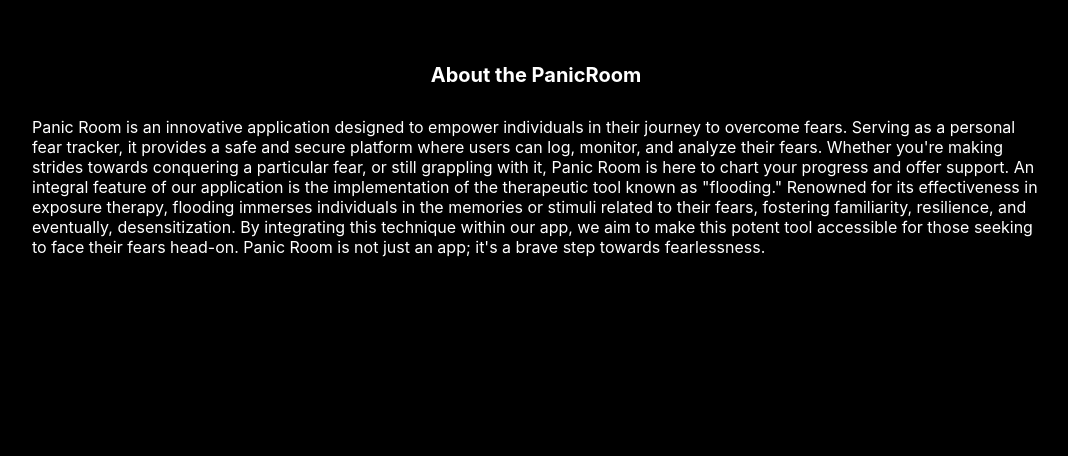
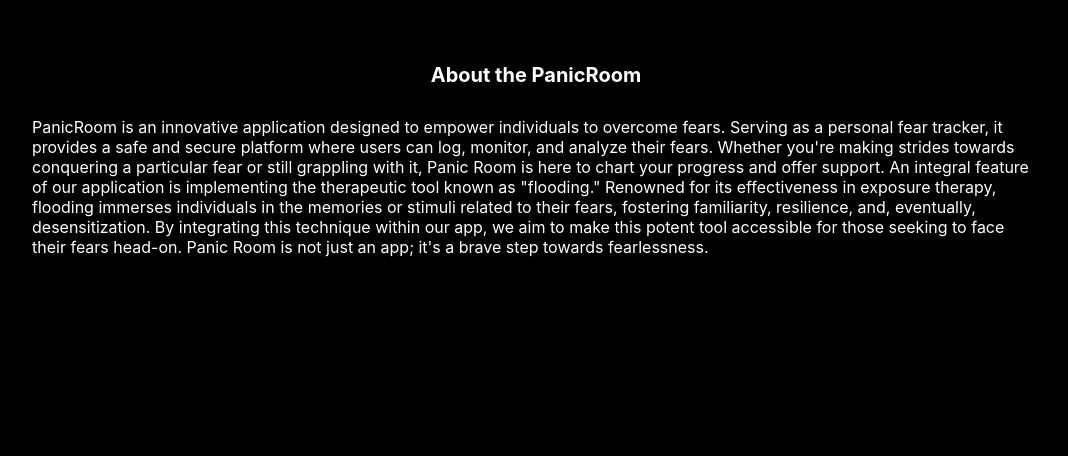
Before and after one commit to PeterLucido/PanicRoom, a Django app: page /about/ in a window 1280 px wide. Shown: the part 70-526 px from the top of the page, without its empty margins (104-1172 px from the left). Run offline with Django 4.2, Linux system fonts and the light colour scheme.

Commit message:
fix the about page

```diff
--- a/main_app/templates/about.html
+++ b/main_app/templates/about.html
@@ -5,7 +5,7 @@
 <div class="about-page">
   <h1>About the PanicRoom</h1>
   <p class="page-content">
-    Panic Room is an innovative application designed to empower individuals in their journey to overcome fears. Serving as a personal fear tracker, it provides a safe and secure platform where users can log, monitor, and analyze their fears. Whether you're making strides towards conquering a particular fear, or still grappling with it, Panic Room is here to chart your progress and offer support. An integral feature of our application is the implementation of the therapeutic tool known as "flooding." Renowned for its effectiveness in exposure therapy, flooding immerses individuals in the memories or stimuli related to their fears, fostering familiarity, resilience, and eventually, desensitization. By integrating this technique within our app, we aim to make this potent tool accessible for those seeking to face their fears head-on. Panic Room is not just an app; it's a brave step towards fearlessness.
+    PanicRoom is an innovative application designed to empower individuals to overcome fears. Serving as a personal fear tracker, it provides a safe and secure platform where users can log, monitor, and analyze their fears. Whether you're making strides towards conquering a particular fear or still grappling with it, Panic Room is here to chart your progress and offer support. An integral feature of our application is implementing the therapeutic tool known as "flooding." Renowned for its effectiveness in exposure therapy, flooding immerses individuals in the memories or stimuli related to their fears, fostering familiarity, resilience, and, eventually, desensitization. By integrating this technique within our app, we aim to make this potent tool accessible for those seeking to face their fears head-on. Panic Room is not just an app; it's a brave step towards fearlessness.
   </p>
 </div>
 
```
